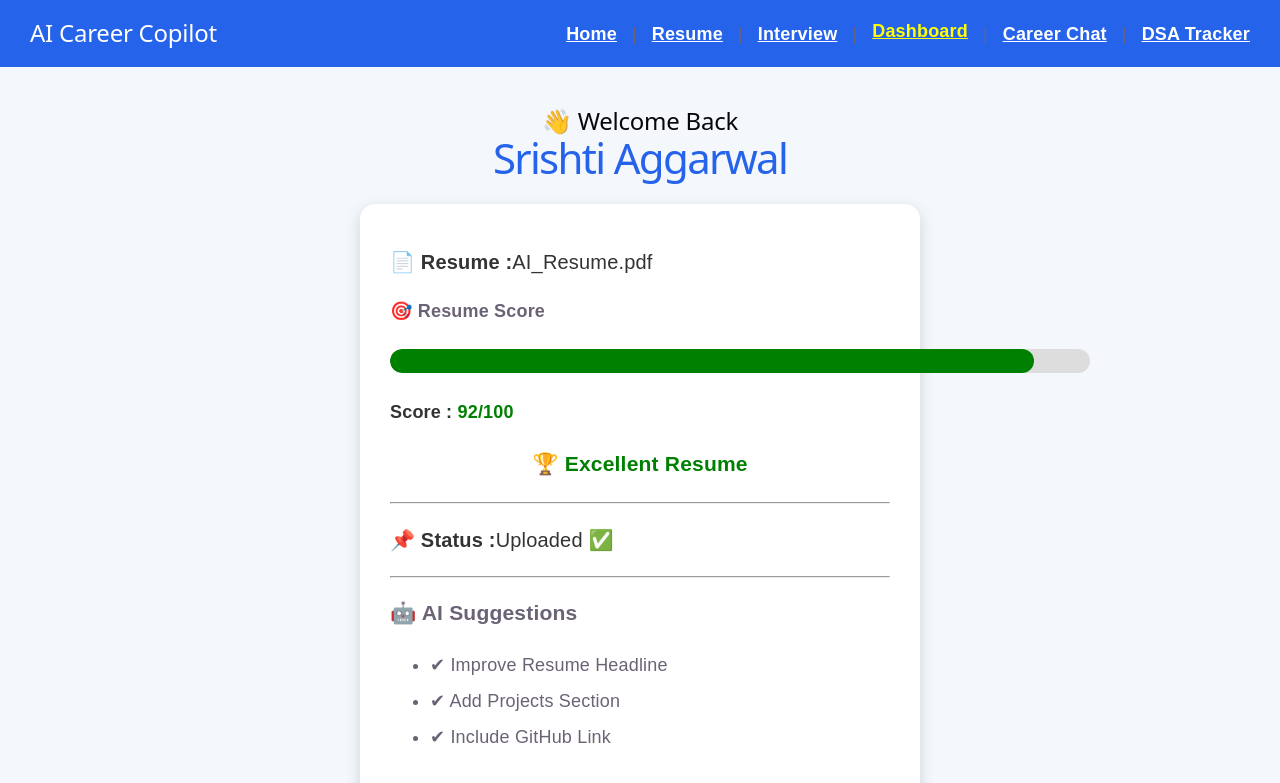
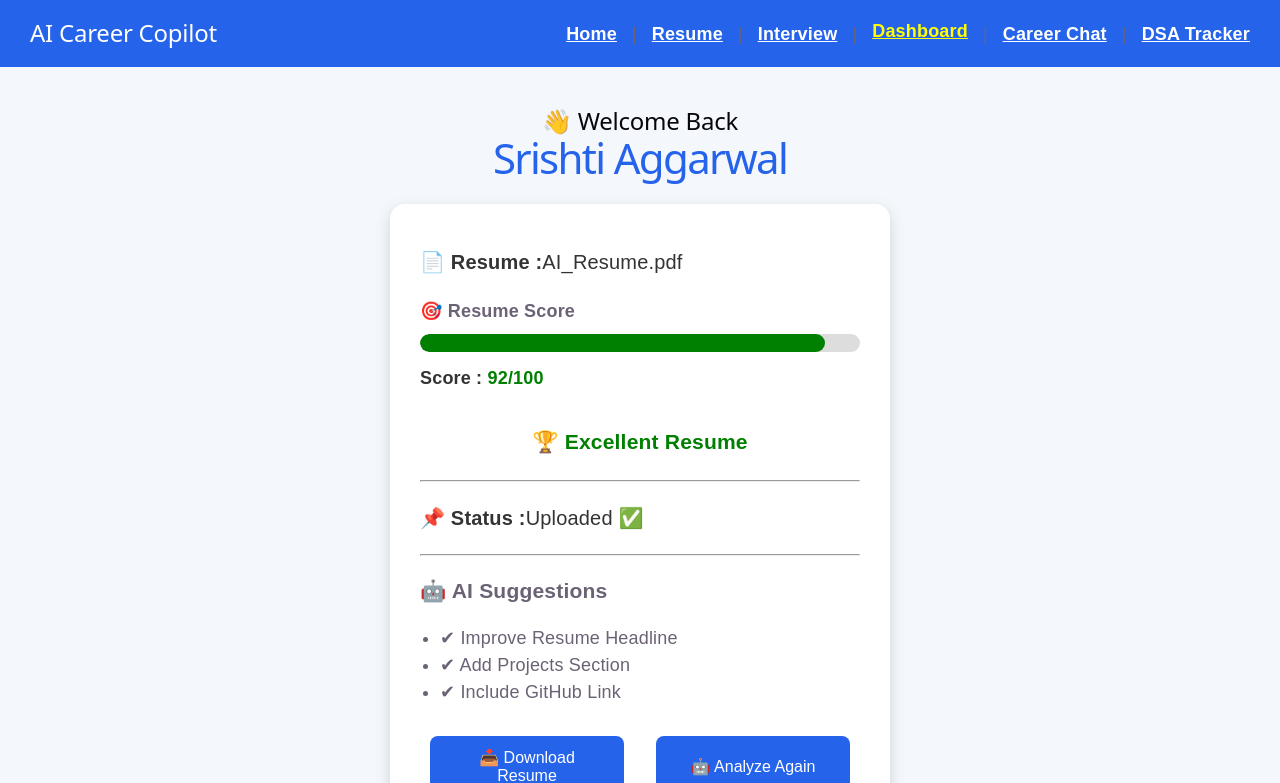
Before and after one commit to Srishti-Aggarwal14/ai-career-copilot, a React (Vite) app: page /dashboard in a window 1280 px wide. Shown: the top 783 px of the page. Built offline with nearby package versions, Linux system fonts and the light colour scheme.

Commit message:
Fixed Dashboard progress bar CSS conflicts and improved UI

```diff
--- a/src/App.css
+++ b/src/App.css
@@ -1,3 +1,8 @@
+*{
+
+box-sizing:border-box;
+
+}
 body {
   font-family: Arial, sans-serif;
   margin: 0;
--- a/src/pages/DashBoard.jsx
+++ b/src/pages/DashBoard.jsx
@@ -59,15 +59,15 @@ function Dashboard() {
 
         </p>
 
-        <div className="progress-section">
+        <div className="dashboard-progress-section">
 
           <strong>🎯 Resume Score</strong>
 
-          <div className="progress-bar">
+          <div className="dashboard-progress-bar">
 
             <div
 
-              className="progress-fill"
+              className="dashboard-progress-fill"
 
               style={{
 
@@ -187,7 +187,7 @@ function Dashboard() {
 
         </ul>
 
-        <div className="button-group">
+        <div className="dashboard-button-group">
 
           <button>
 
--- a/src/styles/DashBoard.css
+++ b/src/styles/DashBoard.css
@@ -16,13 +16,16 @@
 }
 
 .dashboard-card {
-  width: min(500px, 100%);
+  width: 500px;
+  max-width:95%;
   margin: auto;
   background: white;
   border-radius: 15px;
   padding: 30px;
   text-align: left;
   box-shadow: 0 5px 15px rgba(0,0,0,0.15);
+  box-sizing: border-box;
+  overflow:hidden;
 }
 
 .dashboard-card p {
@@ -31,24 +34,34 @@
   color: #333;
 }
 
-.progress-section {
+.dashboard-progress-section {
   margin-top: 20px;
+  width:100%;
+
+  display:flex;
+
+  flex-direction:column;
+
+
 }
 
-.progress-bar {
+.dashboard-progress-bar {
   width: 100%;
+  max-width:100%;
   height: 18px;
   background: #ddd;
   border-radius: 20px;
   overflow: hidden;
   margin-top: 10px;
+  display: block;
+  box-sizing:border-box;
 }
 
-.progress-fill {
+.dashboard-progress-fill {
   width:0;
   height: 100%;
-  border-radius: inherit;
-  transition: width .5s;
+  border-radius: 20px;
+  transition: width .5s ease;
 }
 
 .score {
@@ -67,18 +80,19 @@
 }
 
 .dashboard-card ul {
+  padding-left:20px;
   margin-top: 15px;
-  line-height: 2;
+  line-height: 1.5;
 }
 
-.button-group {
+.dashboard-button-group {
   display: flex;
   justify-content: space-between;
   gap: 12px;
   margin-top: 20px;
 }
 
-.button-group button {
+.dashboard-button-group button {
   flex: 1;
 }
 
```
